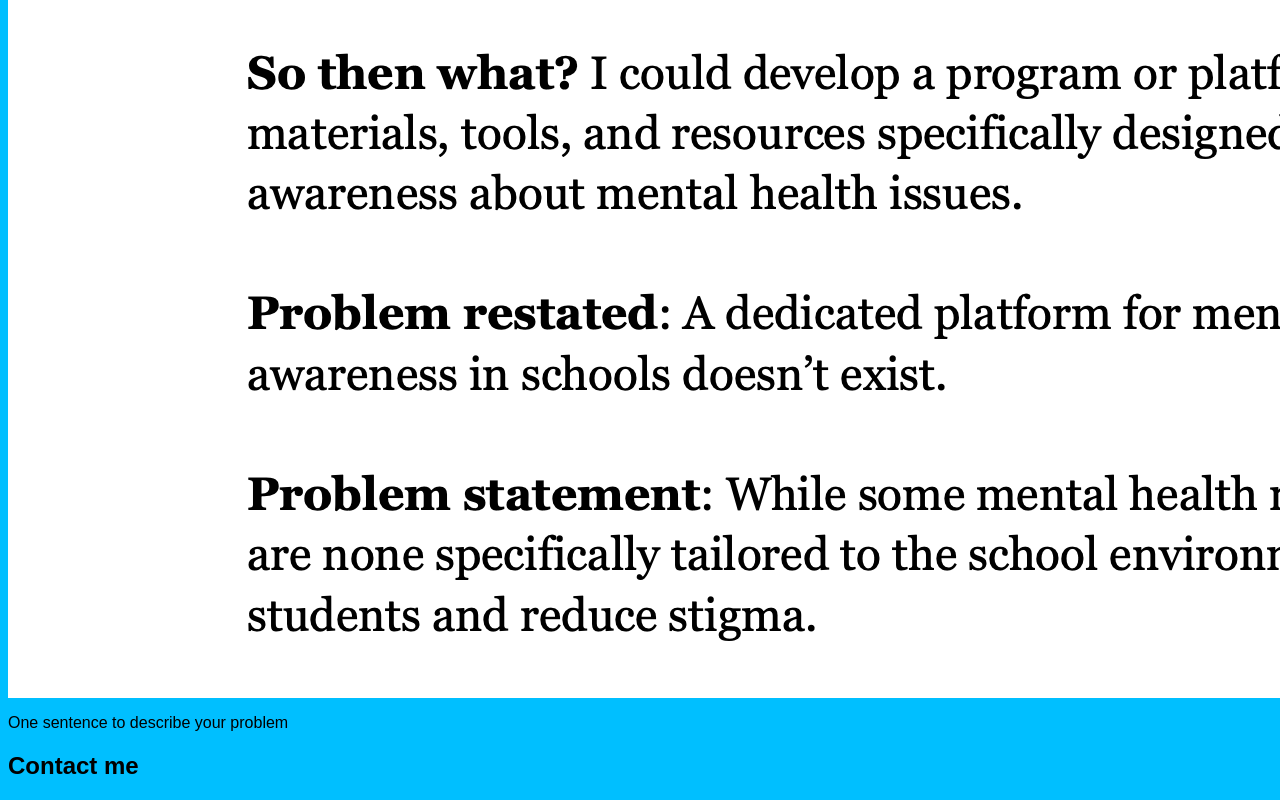
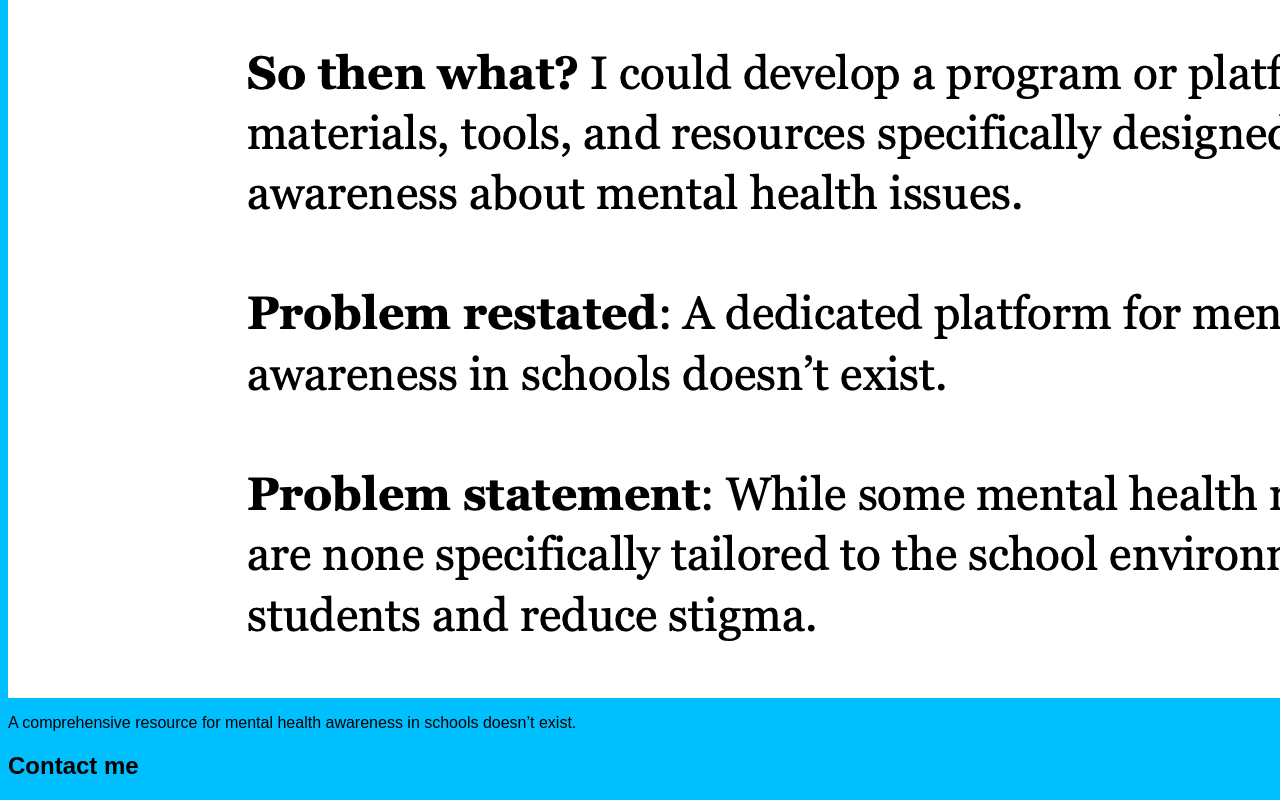
Before and after one commit to Tajma-lt/Tajma-lt.github.io, a plain HTML site: page index.html in a window 1280 px wide. Shown: the part 1043-1843 px from the top of the page. Drawn offline with Linux system fonts and the light colour scheme.

Commit message:
new sentence

```diff
--- a/index.html
+++ b/index.html
@@ -18,7 +18,7 @@
                     <a href="files/Problem Statement.pdf">
                         <img src="images/problemss.png">
                     </a>
-                    <p>One sentence to describe your problem</p>
+                    <p>A comprehensive resource for mental health awareness in schools doesn’t exist.</p>
                 </section>
 
             </div>
```
